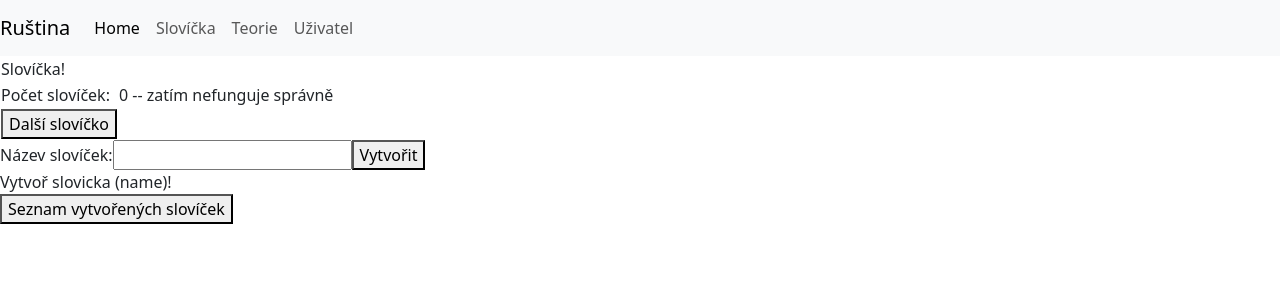
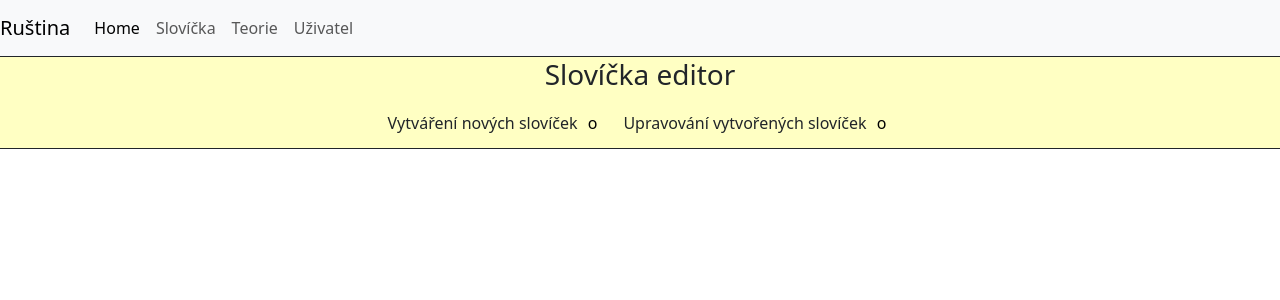
Before and after one commit to MiroMEE/seminarniPrace_frontend, an Angular app: page /slovicka in a window 1280 px wide. Shown: the top 300 px of the page. Built offline with nearby package versions, Linux system fonts and the light colour scheme.

Commit message:
scss slovicka

```diff
--- a/src/app/components/navbar/navbar.component.scss
+++ b/src/app/components/navbar/navbar.component.scss
@@ -0,0 +1,3 @@
+nav{
+    border-bottom:solid thin;
+}
--- a/src/app/components/slovicka/slovicka.component.html
+++ b/src/app/components/slovicka/slovicka.component.html
@@ -1,52 +1,94 @@
-<table>
-    <tr>
-        <td>Slovíčka!</td>
-        <td *ngIf="!vytvoreniXaktualizovani">id:{{_id}}</td>
-    </tr>
-    <tr>
-        <td>Počet slovíček:</td>
-        <td>{{buttonDalsiSlovicko}} -- zatím nefunguje správně</td>
-    </tr>
-    <tr *ngFor="let slovicko of slovicka_json; index as i">
-        <td>[{{slovicko.first}}] to [{{slovicko.second}}]</td>
-        <button *ngIf="!slovicko_input" (click)="slovicko_input_arr = i;slovicko_input = !slovicko_input">Aktualizovat</button>
-    </tr>
-    <div *ngIf="slovicko_input">
-        <td><input #_first [value]="slovicka_json[slovicko_input_arr].first"></td>
-        <td><input #_second [value]="slovicka_json[slovicko_input_arr].second"></td>
-        <button (click)="slovicko_input = !slovicko_input; slovicka_json[slovicko_input_arr] = {first:_first.value,second:_second.value};">Save</button>
-        <button (click)="slovicko_input = !slovicko_input; slovicka_json.splice(slovicko_input_arr,1)">Remove</button>
-    </div>
-    <tr>
-        <td>
-            <button (click)="slovicko_input_arr = slovicka_json.length; slovickoAdd(); slovicko_input = !slovicko_input">Další slovíčko</button>
+<table class="tabulka_editovani_slovicek">
+    <td class="hlavni">
+        <h3 class="nadpis">Slovíčka editor</h3>
+        <tr class="nabidka_1">
+            <td *ngIf="nabidka_1=='nic' || nabidka_1=='vytvor'" id="vytvor">Vytváření nových slovíček
+                <button *ngIf="nabidka_1=='nic'" (click)="nabidka_1='vytvor'">o</button>
+            </td>
+            <td  *ngIf="nabidka_1=='nic' || nabidka_1=='aktualizace'" id="aktulizuj">Upravování vytvořených slovíček
+                <button *ngIf="nabidka_1=='nic'" (click)="nabidka_1='aktualizace'">o</button>
             </td>
         </tr>
+    </td>
 </table>
-<!-- Send -->
-<div *ngIf="vytvoreniXaktualizovani">
+
+<table class="tabulka">
+    <tr *ngIf="nabidka_1=='vytvor'" class="vytvoreni">
+        <td>
+            <tr class="vytvorit_slovicko">
+                <td id="form_vytvor">
                     <form [formGroup]="vytvareniSlovicka" (ngSubmit)="button_vytvorSlovicka()">
                         <label>Název slovíček:</label>
                         <input type="text" name="name" formControlName="name">
                         <button type="submit">Vytvořit</button>
                     </form>
+                </td>
+                <td *ngIf="_vytvorSlovicko!=''" class="vysledek">
                     {{_vytvorSlovicko}}
-</div>
-<div *ngIf="!vytvoreniXaktualizovani">
-    <button (click)="vytvoreniXaktualizovani = !vytvoreniXaktualizovani; buttonDalsiSlovicko = 0">Zrušit aktualizovani</button>
+                </td>
+            </tr>
+        </td>
+    </tr>
+    <tr *ngIf="nabidka_1=='aktualizace'" class="aktualizace">
+        <td *ngIf="start_editing" class="uprava_aktualizace">
+            <tr class="aktualizovat_slovicko">
+                <td id="form_aktualizace">
                     <form [formGroup]="aktualizovatSlovicka" (ngSubmit)="button_updateSlovicka()">
                         <label>Aktualizovat název</label>
                         <input type="text" name="name" formControlName="name">
                         <button type="submit">Aktualizovat</button>
                     </form>
+                </td>
+                <td *ngIf="_vytvorSlovicko!=''" class="vysledek">
                     {{_aktualizovatSlovicka}}
-</div>
-
+                </td>
+            </tr>
+        </td>
+        <td class="seznam">
             <button (click)="button_vsechnaSlovicka()">Seznam vytvořených slovíček</button>
-<table *ngIf="vytvoreniXaktualizovani">
+            <table *ngIf="!start_editing">
                 <tr *ngFor="let slovicko of _vsechnaSlovicka">
                     <td>{{slovicko.name}}</td>
-        <button (click)="vytvor_aktulizuj(slovicko._id)">Aktualizovat</button>
+                    <button (click)="vytvor_aktulizuj(slovicko._id); start_editing=true">Aktualizovat</button>
                     <button (click)="button_smazatSlovicka(slovicko._id)">Smazat!</button>
                 </tr>
             </table>
+        </td>
+    </tr>
+</table>
+<table class="tabulka">
+    <tr class="both" *ngIf="nabidka_1!='nic'">
+        <td *ngIf="nabidka_1!='nic'" class="vlastnosti">
+            <tr id="pocet_slovicek">Počet slovíček: {{slovicka_json.length}}</tr>
+            <tr *ngIf="start_editing" id="id_slovicek">id: {{_id}}</tr>
+        </td>
+        <td class="zrusit">
+            <tr><button (click)="nabidka_1 = 'nic';reset()">Zrušit</button></tr>
+            <tr><button *ngIf="start_editing==true" (click)="reset()">Zrušit editování</button></tr>
+        </td>
+        <td *ngIf="start_editing==true || nabidka_1=='vytvor'" class="slovnicek">
+            <tr class="vypis_slovicek" *ngFor="let slovicko of slovicka_json; index as i">
+                <td>
+                    [{{slovicko.first}}] to [{{slovicko.second}}]
+                </td>
+                <td>
+                    <button *ngIf="!slovicko_input" (click)="slovicko_input_arr = i;slovicko_input = !slovicko_input">
+                        upravit
+                    </button>
+                </td>
+            </tr>
+            <tr class="uprav_slovicko" *ngIf="slovicko_input">
+                <td><input #_first [value]="slovicka_json[slovicko_input_arr].first"></td>
+                <td><input #_second [value]="slovicka_json[slovicko_input_arr].second"></td>
+                <button (click)="slovicko_input = !slovicko_input; slovicka_json[slovicko_input_arr] = {first:_first.value,second:_second.value};">Save</button>
+                <button (click)="slovicko_input = !slovicko_input; slovicka_json.splice(slovicko_input_arr,1)">Remove</button>
+            </tr>
+            <tr class="pridat_slovicko">
+                <button
+                (click)="slovicko_input_arr = slovicka_json.length; slovickoAdd(); slovicko_input = !slovicko_input">
+                    Další slovíčko
+                </button>
+            </tr>
+        </td>
+    </tr>
+</table>
--- a/src/app/components/slovicka/slovicka.component.scss
+++ b/src/app/components/slovicka/slovicka.component.scss
@@ -0,0 +1,86 @@
+$c1:rgb(255, 255, 56);
+$c2:rgb(219, 219, 131);
+
+@keyframes loading {
+    0%{opacity: 0;}
+    100%{opacity: 1;}
+}
+.tabulka_editovani_slovicek{
+    animation: loading forwards 0.5s ;
+    overflow: auto;
+    display: flex;
+    justify-content: center;
+    align-items: center;
+    border-collapse: collapse;
+    background-color: rgba($c1,0.3);
+    border-bottom:1px solid;
+}
+.hlavni{
+}
+.nadpis{
+    text-align: center;
+}
+.nabidka_1{
+    td{
+        padding: 10px;
+    }
+    button{
+        border: none;
+        border-bottom: 1px solid transparent;
+        background-color: transparent;
+
+    }
+    button:hover{
+        border-bottom: 1px solid;
+    }
+}
+.tabulka{
+    display: flex;
+    justify-content: center;
+}
+.zrusit, .vlastnosti{
+    border-bottom: solid $c2;
+    margin-bottom: 5px;
+}
+.both{
+    background-color: rgba($c1,0.1);
+    display: flex;
+    box-shadow: 0 0 4px 0 $c2;
+    padding: 10px;
+    flex-wrap: wrap;
+    button{
+        border: $c1 solid;
+        border-radius: 15px;
+        transition: border 0.2s;
+        background-color: white;
+    }
+    button:hover{
+        border: $c2 solid;
+    }
+}
+.vlastnosti{
+    flex-basis: 50%;
+}
+.zrusit button{
+    transition: border-radius 0.1s ease-in;
+    border-color: red;
+}
+.zrusit button:hover{
+    border-color: rgb(214, 69, 69);
+    border-radius: 10px;
+}
+.slovnicek{
+
+}
+.vypis_slovicek{
+}
+.uprav_slovicko{
+
+}
+.pridat_slovicko{
+
+}
+
+.vytvoreni,.aktualizace{
+    box-shadow: 0 0 1px 0 $c2;
+}
--- a/src/app/components/slovicka/slovicka.component.ts
+++ b/src/app/components/slovicka/slovicka.component.ts
@@ -18,9 +18,9 @@ export class SlovickaComponent {
   @ViewChild('_second') public _second!: ElementRef;
 
   //vypis - string
-  public _vytvorSlovicko:string = "Vytvoř slovicka (name)!";
+  public _vytvorSlovicko:string = "";
   public _vypisSlovicka:string = "Napiš id Slovicka!";
-  public _aktualizovatSlovicka:string = "Aktualizuj slovíčka!";
+  public _aktualizovatSlovicka:string = "";
   public _smazatSlovicka:string = "Smazat slovíčka!";
 
   // disabled button
@@ -28,13 +28,14 @@ export class SlovickaComponent {
   public dBsmazatSlovicka:boolean = true;
 
   //proVytvoreniJSONU
-  public slovicko_input_arr:number = 0;
-  public slovicko_input:boolean = false;
-  public _id:string = "id";
-  public _vsechnaSlovicka:any = [];
-  public vytvoreniXaktualizovani:boolean = true;
-  public slovicka_json:any = [];
-  public buttonDalsiSlovicko:number = this.slovicka_json.length;
+  public _vsechnaSlovicka:any = []; // ukládá list slovíček
+  public slovicka_json:any = []; // ukládá slovíčka ve tvaru json
+  public _id:string = "id"; // ukládá id, možné jen u aktualizace
+  public nabidka_1:string = "nic"; // [nic,vytvor,aktualizace]
+  public start_editing:boolean = false; // aktualizace - upravování
+  public slovicko_input:boolean = false; // ukládá, jestli mění se slovíčko [přidává, upravuje]
+  public slovicko_input_arr:number = 0; // ukládá si data
+
   // Formuláře
   public vytvareniSlovicka = this.formbuilder.group({
     name: '',
@@ -53,7 +54,6 @@ export class SlovickaComponent {
     })
   }
   public button_vytvorSlovicka():void{
-    this.buttonDalsiSlovicko = 0;
     this.vytvareniSlovicka.controls.slovicka_json.setValue(JSON.stringify(this.slovicka_json));
     this.Slovicka.vytvoritSlovicka(this.vytvareniSlovicka.value).subscribe((value:object)=>{
       this.slovicka_json = [];
@@ -66,7 +66,7 @@ export class SlovickaComponent {
     const filtrujese = this.filterEmptyFields(this.aktualizovatSlovicka.value)
     this.Slovicka.aktualizovatSlovicka(filtrujese).subscribe((value:object)=>{
       this._aktualizovatSlovicka = JSON.stringify(value);
-      this.vytvoreniXaktualizovani = !this.vytvoreniXaktualizovani;
+      this.start_editing = false;
       this.button_vsechnaSlovicka();
     })
   }
@@ -78,15 +78,12 @@ export class SlovickaComponent {
   }
 
   public slovickoAdd():void{
-    this.buttonDalsiSlovicko += 1;
     this.slovicka_json.push({first:"",second:""});
   }
   public vytvor_aktulizuj(id:string){
     this.Slovicka.vypsatSlovicko(id).subscribe((value:any)=>{
       this.slovicka_json = JSON.parse(value.slovicka_json);
-      this.buttonDalsiSlovicko = this.slovicka_json.length;
     });
-    this.vytvoreniXaktualizovani = !this.vytvoreniXaktualizovani;
     this._id = id;
   }
   public ngOnInit():void{
@@ -98,4 +95,12 @@ export class SlovickaComponent {
     Object.keys(data).forEach(key =>  data[key] != '' ? fields[key] = data[key] : key);
     return fields;
   }
+  public reset():void{
+    this.start_editing=false;
+    this.slovicka_json=[];
+    this._id='';
+    this._vsechnaSlovicka = [];
+    this.slovicko_input = false;
+    this.slovicko_input_arr = 0;
+  }
 }
```
Lines whose indentation alone changed are shown as unchanged.
